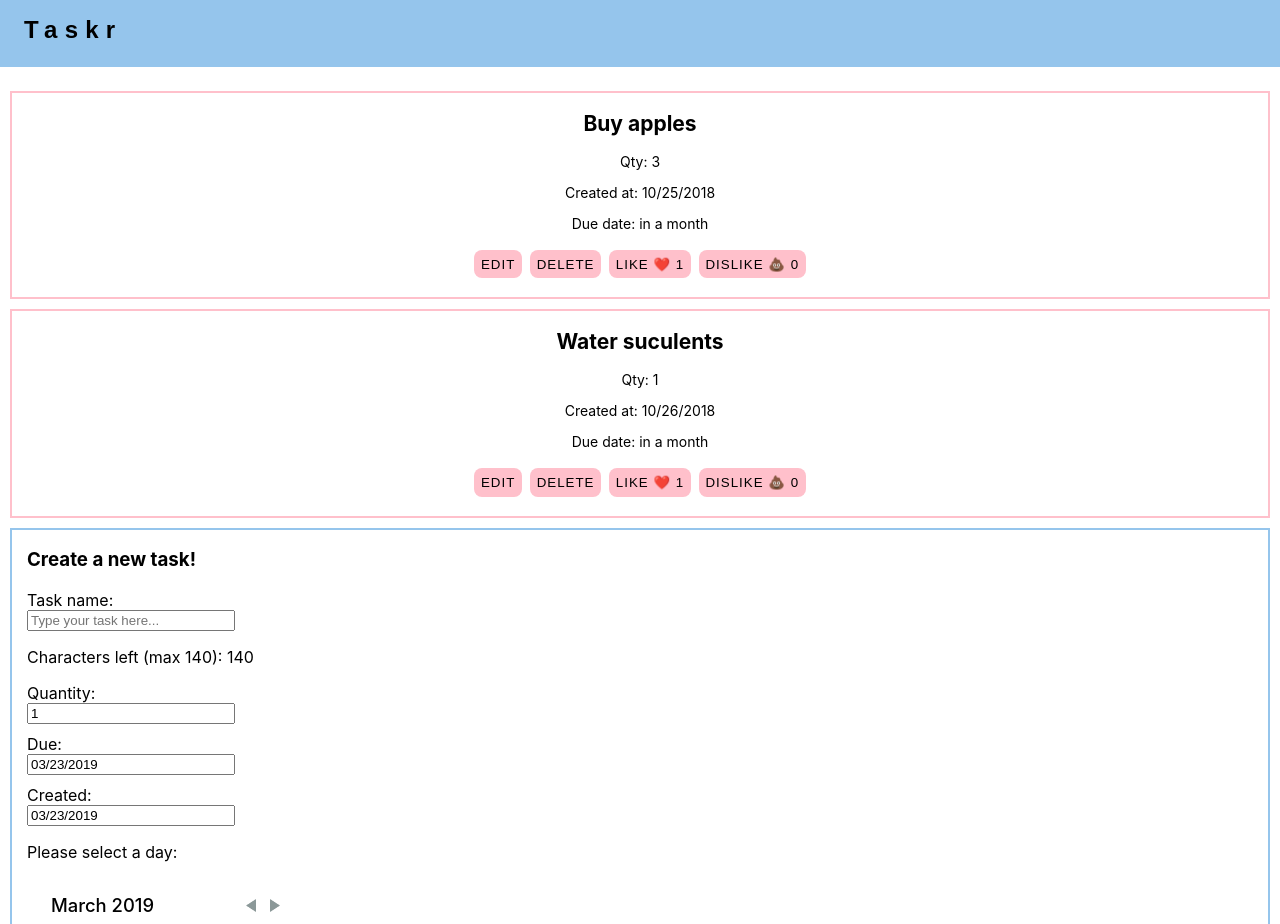
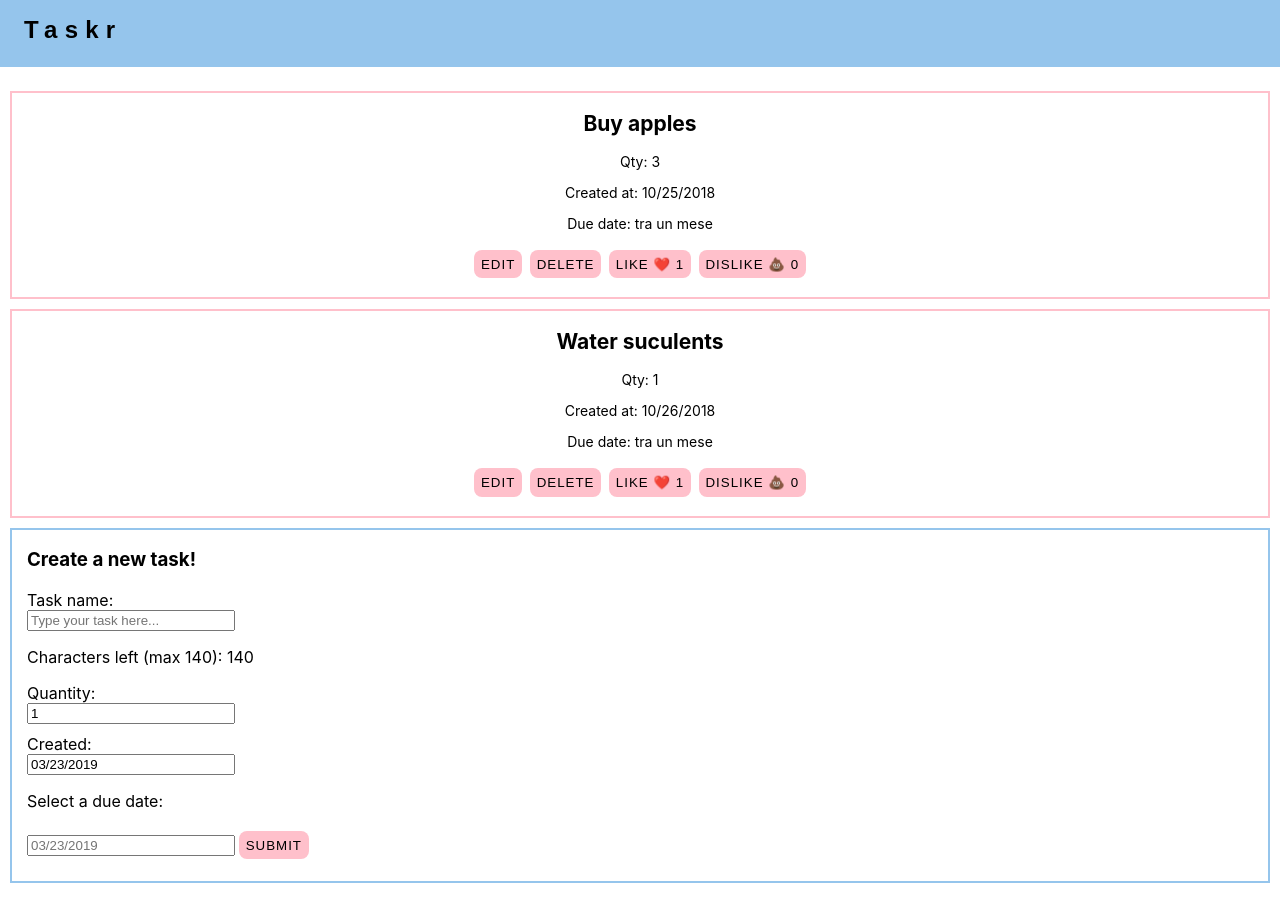
Before and after one commit to julianajlk/taskr-practice, a React (Create React App) app: page / in a window 1280 px wide. Shown: the top 924 px of the page. After the commit the page ends 893 px from the top, so only its background shows below. Built offline with nearby package versions, Linux system fonts and the light colour scheme; a web font is replaced by a local one.

Commit message:
Changed to DayPickInput overlay in Form

```diff
--- a/src/components/Form.js
+++ b/src/components/Form.js
@@ -1,6 +1,11 @@
 import React from "react";
 import moment from "moment";
-import DayPicker from 'react-day-picker';
+import DayPickerInput from 'react-day-picker/DayPickerInput';
+import MomentLocaleUtils, {
+  formatDate,
+  parseDate,
+} from 'react-day-picker/moment';
+import 'moment/locale/it';
 import 'react-day-picker/lib/style.css';
 
 class Form extends React.Component {
@@ -11,12 +16,17 @@ class Form extends React.Component {
       quantity: 1,
       count: 0,
       date: moment().format("MM/DD/YYYY"),
-      due: moment().format("MM/DD/YYYY"),
       selectedDay: undefined
     };
   }
 
-  handleDayClick = day => {
+  handleDayClick = (day, {selected}) => {
+    //check if date has been selected or not
+    if (selected) {
+      // Unselect the day if already selected
+      this.setState({ selectedDay: undefined });
+      return;
+    }
     this.setState({
       selectedDay: day
     })
@@ -78,15 +88,6 @@ class Form extends React.Component {
             />
           </label>
           <label>
-            Due:
-            <input
-              type="text"
-              name="due"
-              value={this.state.due}
-              onChange={event => this.handleOnChange(event)}
-            />
-          </label>
-          <label>
             Created:
             <input
               type="text"
@@ -95,13 +96,15 @@ class Form extends React.Component {
               onChange={event => this.handleOnChange(event)}
             />
           </label>
-          {this.state.selectedDay ? (
-          <p>Your due date is: {this.state.selectedDay.toLocaleDateString()}</p>
-        ) : (
-          <p>Please select a day:</p>
-        )}
-          <DayPicker onDayClick={this.handleDayClick}
-          selectedDays={this.state.selectedDay}/>
+          {this.state.selectedDay && <p>Due: {this.state.selectedDay.toLocaleDateString()}</p>}
+       {!this.state.selectedDay && <p>Select a due date:</p>}
+       <DayPickerInput
+        onDayChange={this.handleDayClick}
+        formatDate={formatDate}
+        parseDate={parseDate}
+        placeholder={`${formatDate(new Date())}`}
+       />
+
           <button type="submit">Submit</button>
         </form>
       </div>
--- a/src/components/Tasks.js
+++ b/src/components/Tasks.js
@@ -29,6 +29,7 @@ class Tasks extends React.Component {
     this.setState({
       due: moment(dueDate, "YYYYMMDD").fromNow()
     })
+    console.log(this.state.due)
   }
 
 
```
